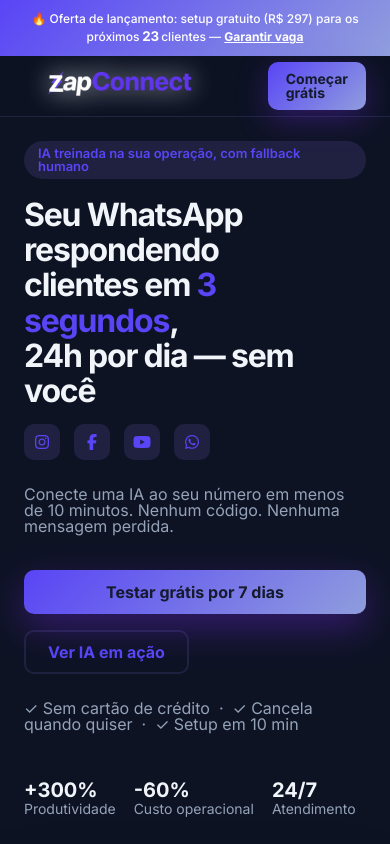
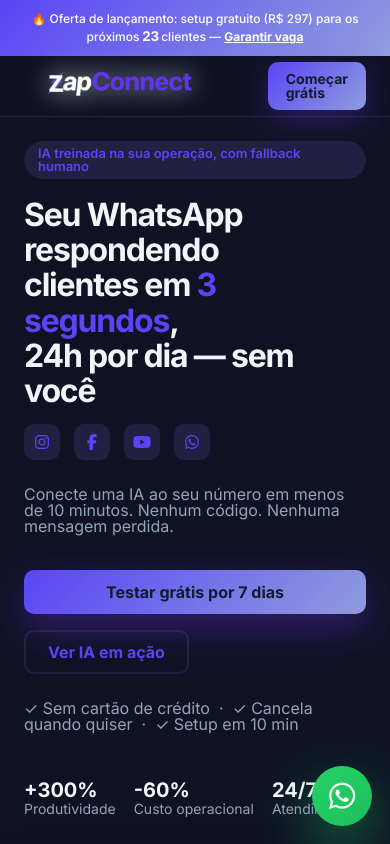
Before and after one commit to zapconnect/zapconnect.github.io, a plain HTML site: page index.html in a window 390 px wide. Shown: the top 844 px of the page. Drawn offline with Linux system fonts and the light colour scheme.

Commit message:
fix: melhorias 07/05/2026

```diff
--- a/css/style.css
+++ b/css/style.css
@@ -2483,6 +2483,34 @@ body.dark .form-success {
   box-shadow: 0 26px 70px rgba(37, 211, 102, .55);
 }
 
+.whatsapp-float {
+  position: fixed;
+  right: 24px;
+  bottom: 24px;
+  width: 68px;
+  height: 68px;
+  border-radius: 999px;
+  display: flex;
+  align-items: center;
+  justify-content: center;
+  background: linear-gradient(135deg, #25D366, #1ebe5d);
+  color: #fff;
+  text-decoration: none;
+  box-shadow: 0 22px 50px rgba(37, 211, 102, .38);
+  z-index: 1200;
+  transition: transform .25s ease, box-shadow .25s ease;
+  animation: whatsappBreathe 3.8s ease-in-out infinite;
+}
+
+.whatsapp-float i {
+  font-size: 34px;
+}
+
+.whatsapp-float:hover {
+  transform: translateY(-4px) scale(1.06);
+  box-shadow: 0 28px 64px rgba(37, 211, 102, .52);
+}
+
 .lead-note {
   margin-top: 18px;
   font-size: 14px;
@@ -2515,6 +2543,19 @@ body.dark .form-success {
   }
 }
 
+@media (max-width: 600px) {
+  .whatsapp-float {
+    right: 18px;
+    bottom: 18px;
+    width: 60px;
+    height: 60px;
+  }
+
+  .whatsapp-float i {
+    font-size: 30px;
+  }
+}
+
 @media (max-width: 480px) {
   .lead-whatsapp-box {
     padding: 48px 26px;
--- a/index.html
+++ b/index.html
@@ -684,7 +684,7 @@
                     </button>
                     <div class="faq-answer">
                         <p>
-                            A implantação normalmente leva de 1 a 3 dias úteis,
+                            A implantação normalmente leva de 5 minutos a 1 hora,
                             dependendo da complexidade do projeto.
                         </p>
                     </div>
@@ -851,6 +851,11 @@
         </div>
     </footer>
 
+    <a href="https://wa.me/message/KCRWROVL42NJM1?text=Ol&aacute;,%20vim%20pelo%20site%20ZapConnect"
+        class="whatsapp-float" aria-label="Falar com ZapConnect no WhatsApp"
+        title="Falar com ZapConnect no WhatsApp" target="_blank" rel="noopener noreferrer">
+        <i class="fa-brands fa-whatsapp"></i>
+    </a>
 
     <script src="js/main.js"></script>
 </body>
```
